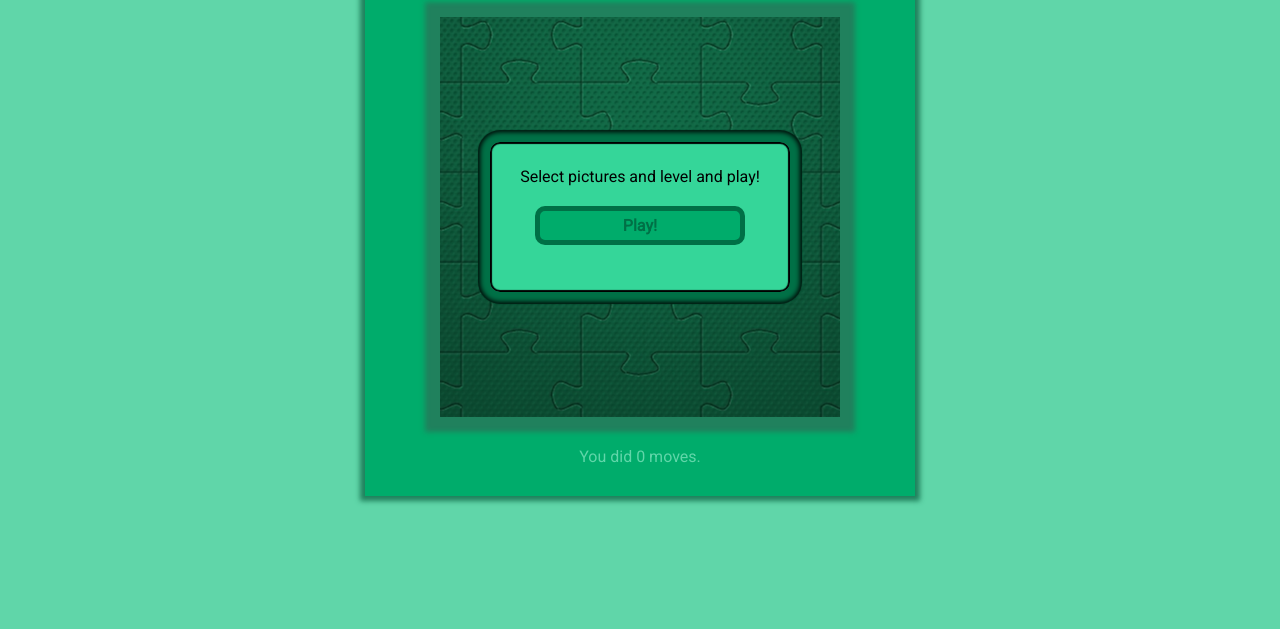
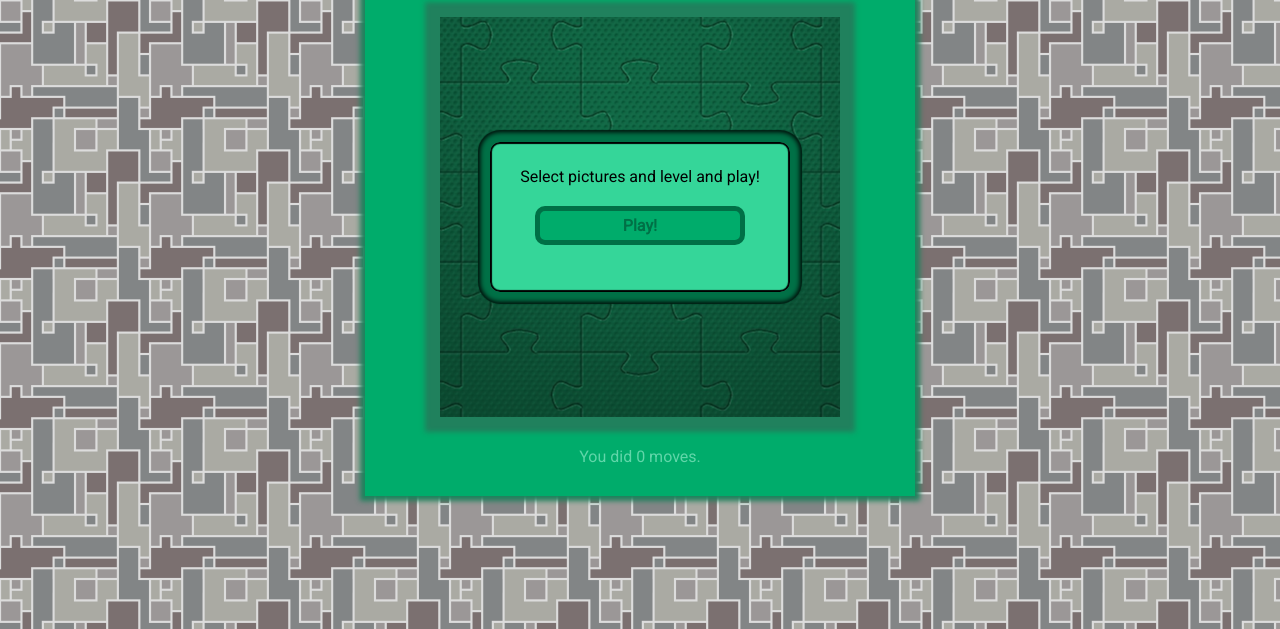
Before and after one commit to idleSheeper/Puzzle, a plain HTML site: page index.html in a window 1280 px wide. Shown: the part 171-800 px from the top of the page. Drawn offline with Linux system fonts and the light colour scheme.

Commit message:
Add files via upload

```diff
--- a/style.css
+++ b/style.css
@@ -1,5 +1,6 @@
 body{
     background: #60D6A9;
+    background-image: url(pattern.png);
     font-family: 'Roboto', sans-serif;
 }
 
```
Also changed, not shown: pattern.png (added).
